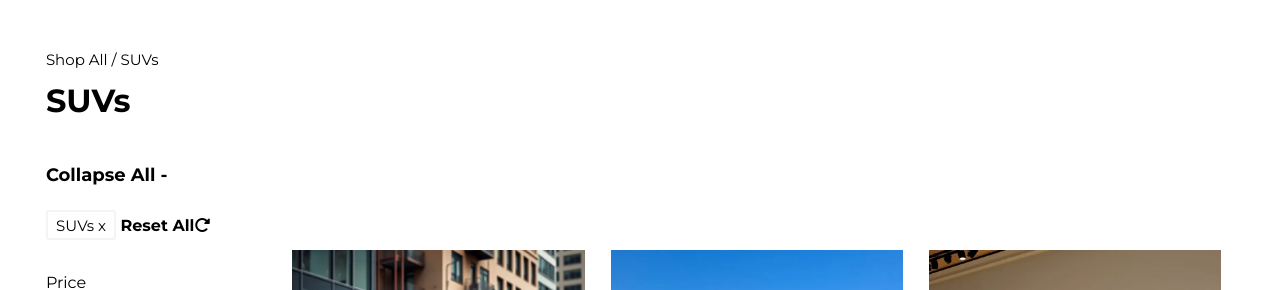
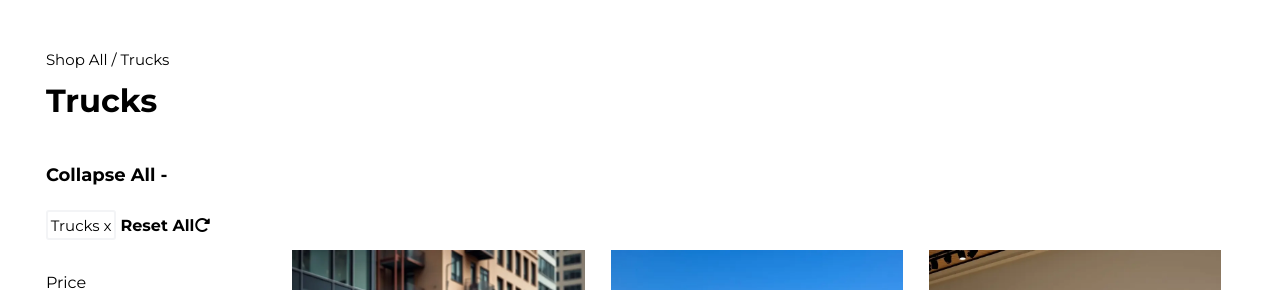
Before and after one commit to OziasMumbongo/Template-10-Web, a website: page suvs.html in a window 1280 px wide. Shown: the part 217-507 px from the top of the page. Drawn offline with Linux system fonts and the light colour scheme.

Commit message:
FIxed again

```diff
--- a/suvs.html
+++ b/suvs.html
@@ -18,11 +18,11 @@
         </div>
 
         <div class="navbar2">
-           <a href="index.html"> <img src="Images/logo_xGP2vOtG.webp" alt="logo_4sHit9ht" id="logo_4sHit9ht"></a>
+            <a href="index.html"><img src="Images/logo_xGP2vOtG.webp" alt="logo_4sHit9ht" id="logo_4sHit9ht"></a>
             <div id="Links">
                 <a href="cars.html">Cars</a>
                 <a href="#Trucks">Trucks</a>
-                <a href="#SUVs">SUVs</a>
+                <a href="SUVS.html">SUVs</a>
                 <a href="#New Arrivals">New Arrivals</a>
             </div>
             <div class="icons">
@@ -37,13 +37,13 @@
 
         <div class="Shop-all">
             <div class="cars">
-                <p class="Shop-all-cars">Shop All / SUVs</p>
-                <h2 class="CARS">SUVs</h2>
+                <p class="Shop-all-cars">Shop All / Trucks</p>
+                <h2 class="CARS">Trucks</h2>
                 <p class="collapse-all-div"><b>Collapse All -</b></p>
-                <button class="car-x-div">SUVs x</button>
+                <button class="car-x-div">Trucks x</button>
                  <b>Reset All</b><i class="fa-solid fa-rotate-right"></i>
                  <p class="price-div">Price</p>
-                 <div class="slider-container">
+                <div class="slider-container">
                     <div class="slider-labels">
                       <span id="min-val-label">$0</span>
                       <span id="max-val-label">$200000</span>
```
